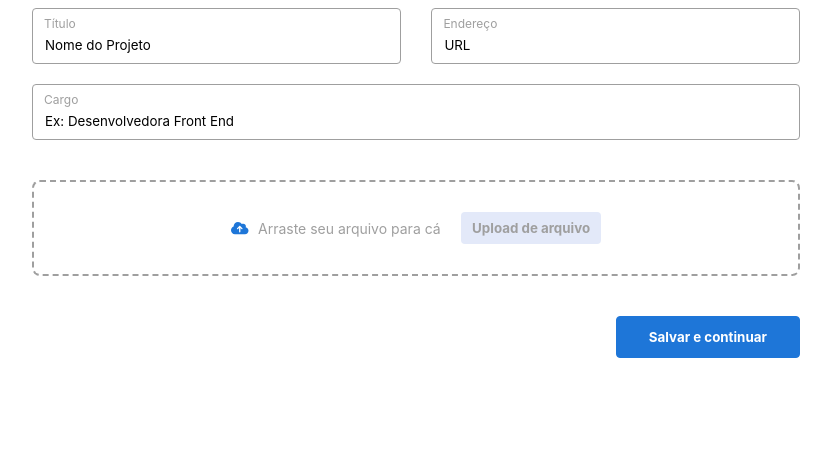
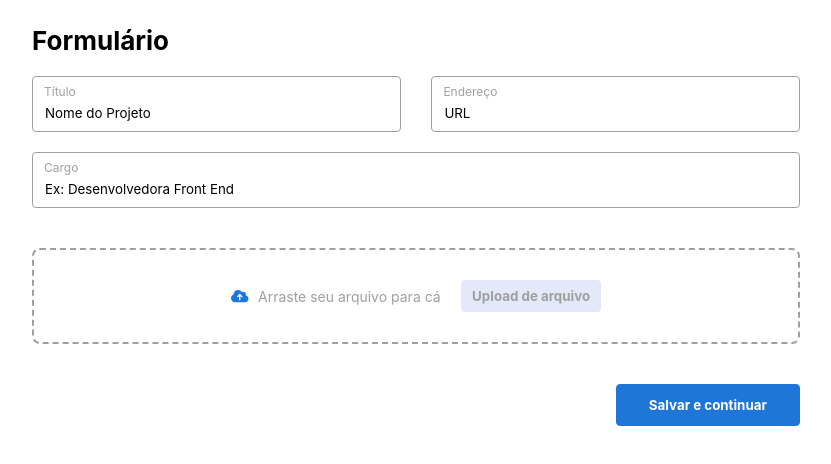
Before and after one commit to thamiavicente/my-first-form, a React (Vite) app: page / in a window 1280 px wide. Shown: the top 464 px of the page, without its empty margins (224-1055 px from the left). Built offline with nearby package versions, Linux system fonts and the light colour scheme.

Commit message:
feat: Create title component

```diff
--- /dev/null
+++ b/src/design-system/components/atomic-design/01_atoms/Title/index.tsx
@@ -0,0 +1,23 @@
+import styled from 'styled-components';
+
+type Props = {
+  titleText: string;
+}
+
+export function Title({titleText}: Props) {
+  const Title = styled.h1 `
+    font-family: Inter, Avenir, Helvetica, Arial, sans-serif;
+    color: #000;
+    font-size: 26px;
+    margin-bottom: 20px;
+    font-weight: bold;
+  `
+
+  return (
+    <Title
+      className="title"
+    >
+      { titleText }
+    </Title>
+  )
+}
--- a/src/design-system/components/atomic-design/05_pages/Form/index.tsx
+++ b/src/design-system/components/atomic-design/05_pages/Form/index.tsx
@@ -3,6 +3,7 @@ import { SideBySideInput } from '../../03_organisms/SideBySideInput';
 import { Field } from '../../02_molecules/Field';
 import { DragAndDrop } from '../../02_molecules/DragAndDrop';
 import { Button } from '../../01_atoms/Button';
+import { Title } from '../../01_atoms/Title';
 
 export function Form() {
   const Form = styled.div `
@@ -29,6 +30,9 @@ export function Form() {
 
   return (
     <Form className="form">
+      <Title
+        titleText="Formulário"
+      />
       <SideBySideInput
         inputPlaceholderLeft="Nome do Projeto"
         inputValueLeft=""
```
